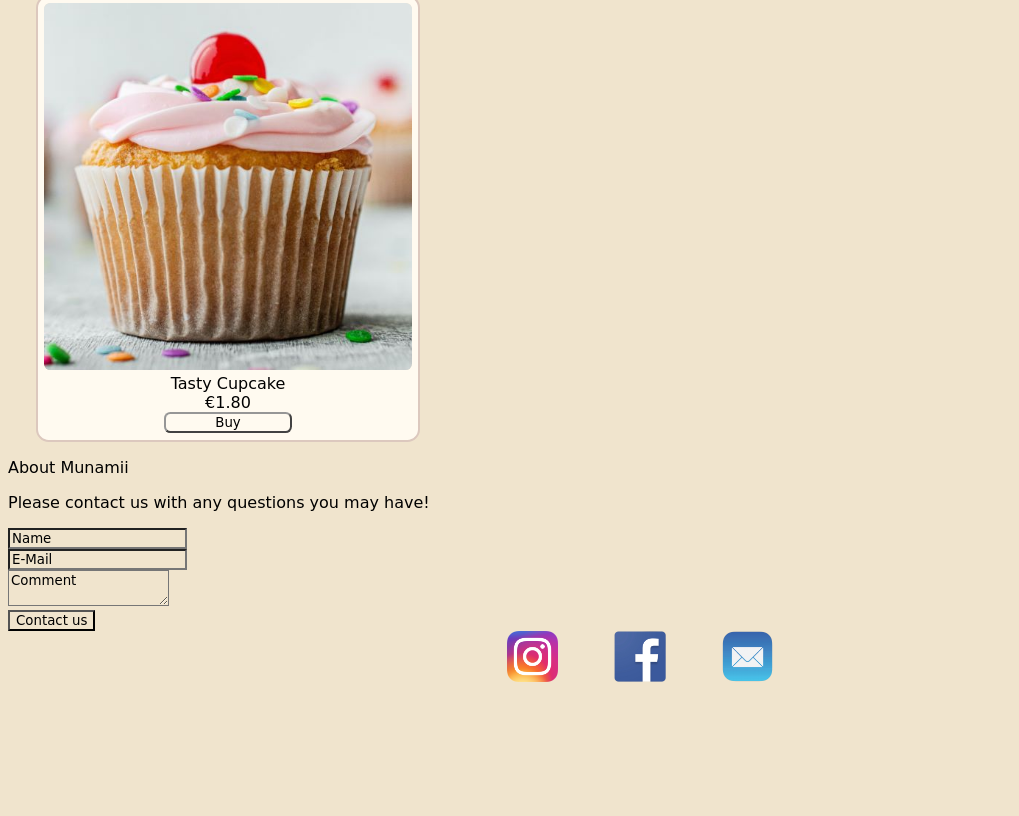
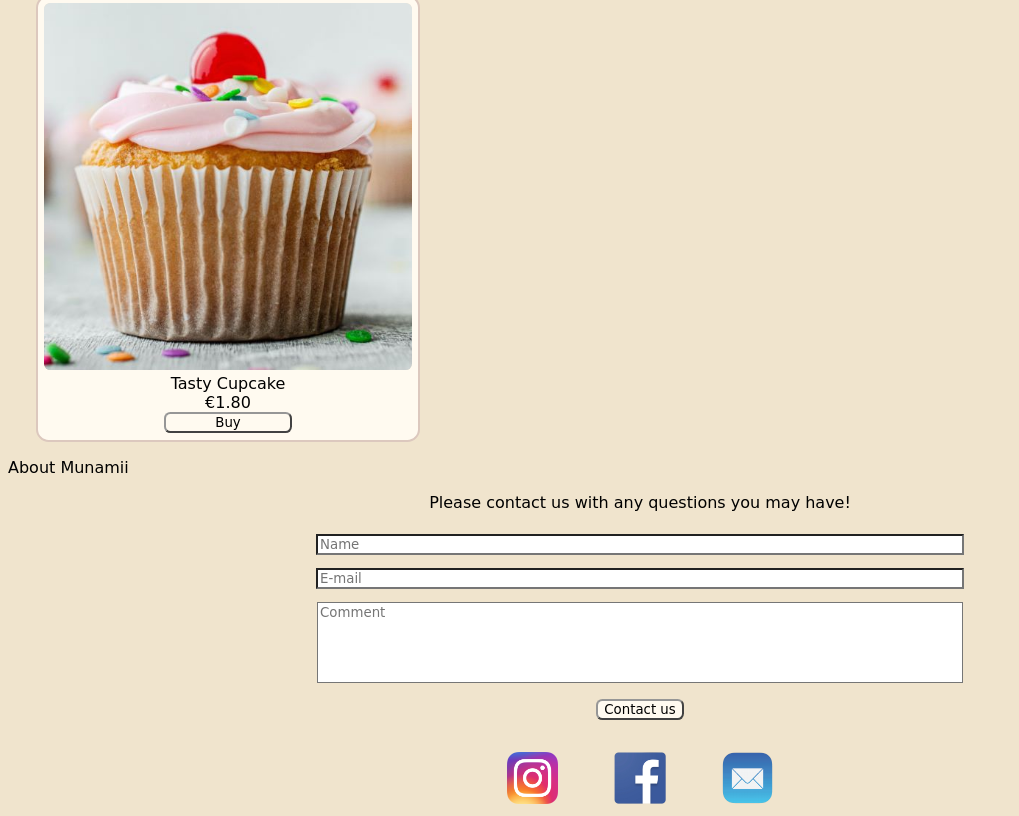
Before and after one commit to robert89221/munamii, a plain HTML site: page index.html in a window 1280 px wide. Shown: the part 3475-4291 px from the top of the page, without its empty margins (0-1019 px from the left). Before the commit the page ends 4169 px from the top, so only its background shows below. Drawn offline with Linux system fonts and the light colour scheme.

Commit message:
Add styling to contact form

```diff
--- a/index.html
+++ b/index.html
@@ -168,14 +168,18 @@
     <p>About Munamii</p>
   </section>
 
+  <!-- kontaktformulär -->
+
   <section id="section-contact">
-    <p>Please contact us with any questions you may have!</p>
-    <form action="about:blank">
-      <input type="text" value="Name" name="fname"><br>
-      <input type="email" value="E-Mail" name="femail"><br>
-      <textarea name="fcomment">Comment</textarea><br>
-      <input type="submit" value="Contact us">
-    </form>
+    <div class="contact-form">
+      <p>Please contact us with any questions you may have!</p>
+      <form action="about:blank">
+        <input type="text" placeholder="Name" name="fname"><br>
+        <input type="email" placeholder="E-mail" name="femail"><br>
+        <textarea rows=5 name="fcomment" placeholder="Comment"></textarea><br>
+        <input id="sub" type="submit" value="Contact us">
+      </form>
+    </div>
   </section>
 
   <footer>
--- a/style.css
+++ b/style.css
@@ -66,6 +66,37 @@ header a:hover
   border-radius:0.5vw;
 }
 
+.contact-form
+{
+  text-align:center;
+  padding-bottom: 2vw;
+}
+.contact-form input
+{
+  width:50vw;
+  margin: 0.5vw;
+  background-color: white;
+}
+.contact-form textarea
+{
+  width:50vw;
+  margin: 0.5vw;
+  background-color: white;
+  resize:none;
+}
+input#sub
+{
+  width:fit-content;
+  background-color:floralwhite;
+  /* border-style:solid; */
+  border-color:rgb(150, 150, 150);
+  border-radius:0.5vw;
+  border-width:0.2vw;
+  /* padding:0.5vw; */
+  /* height:auto; */
+  /* text-align:center; */
+}
+
 footer
 {
   text-align: center;
```
